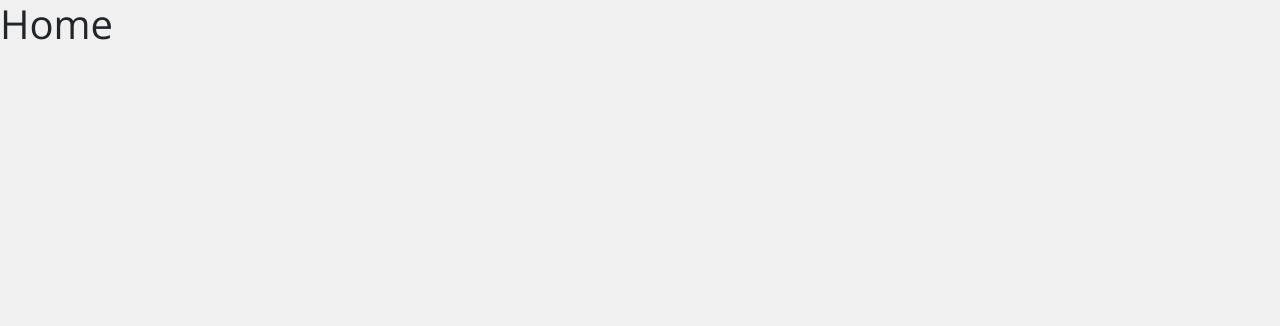
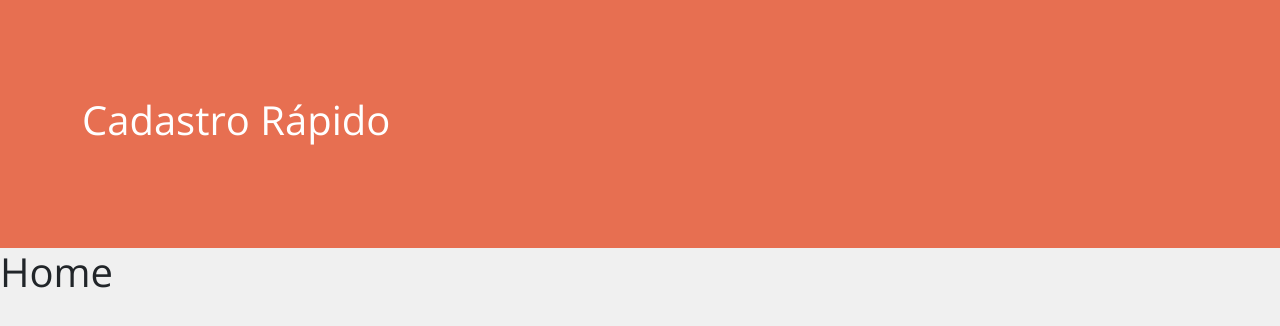
Before and after one commit to Samuel-silva/cadastro-contatos-react, a React (Create React App) app: page / in a window 1280 px wide. Shown: the top 326 px of the page. Built offline with nearby package versions, Linux system fonts and the light colour scheme.

Commit message:
feat - Header component

```diff
--- /dev/null
+++ b/src/components/Header.jsx
@@ -0,0 +1,17 @@
+import { useState } from 'react';
+import Container from 'react-bootstrap/Container';
+
+function Header(props) {
+	const { title } = props;
+	const [ titleDefault ] = useState('Cadastro Rápido');
+
+	return (
+		<header className='header bg-primary text-white'>
+			<Container className='py-xl-5 py-lg-4 py-md-3 py-sm-2'>
+				<h1 className='py-5'>{ title || titleDefault }</h1>
+			</Container>
+		</header>
+	)
+}
+
+export default Header;
--- a/src/pages/Home.jsx
+++ b/src/pages/Home.jsx
@@ -1,6 +1,9 @@
+import Header from "../components/Header";
+
 function Home(props) {
 	return (
 		<>
+			<Header />
 			<h1>Home</h1>
 		</>
 	)
--- a/src/pages/PageNotFound.jsx
+++ b/src/pages/PageNotFound.jsx
@@ -1,6 +1,9 @@
+import Header from "../components/Header";
+
 function PageNotFound(props) {
 	return (
 		<>
+			<Header title='404: Página não encontrada' />
 			<h1>Página não encontrada</h1>
 		</>
 	)
```
